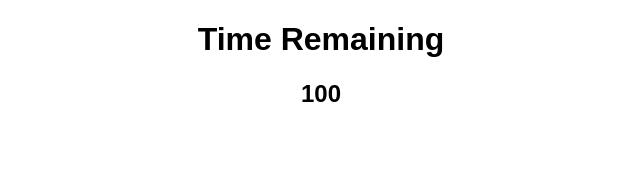
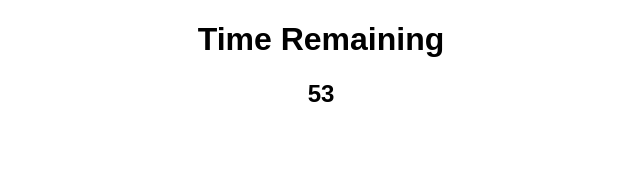
Before and after one commit to LinkedInLearning/react-code-challenges-2481088, a React (Create React App) app: page / in a window 1280 px wide. Shown: the top 170 px of the page, without its empty margins (319-959 px from the left). Built offline with nearby package versions, Linux system fonts and the light colour scheme.

Commit message:
end code

```diff
--- a/src/06-timer/Timer.js
+++ b/src/06-timer/Timer.js
@@ -1,7 +1,14 @@
-import { useState } from 'react'
+import { useState, useEffect } from 'react'
 
 export default function Timer () {
-  const [time, setTime] = useState(100)
+  const [time, setTime] = useState(60)
+  useEffect(() => {
+    const decrementTime = () => setTime(prevTime => prevTime - 1)
+    setInterval(decrementTime, 1000)
+    return () => {
+      clearInterval(decrementTime)
+    }
+  }, [])
   return (
     <div>
       <h1>Time Remaining</h1>
```
